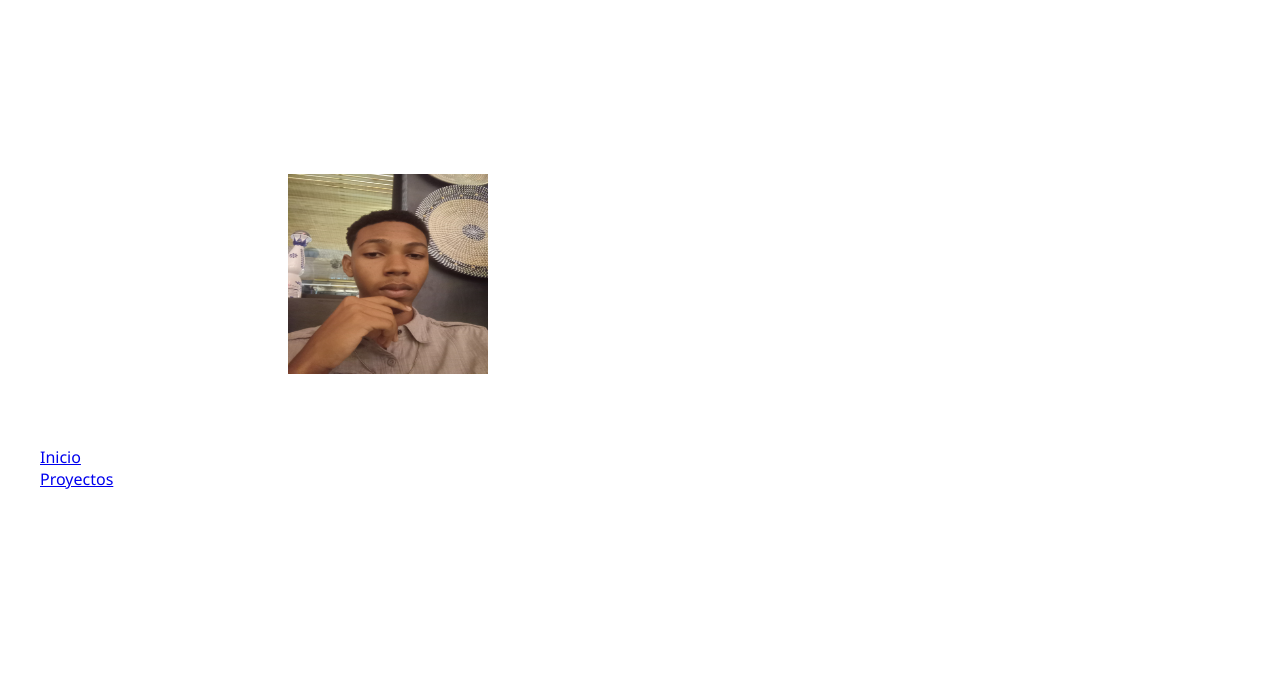
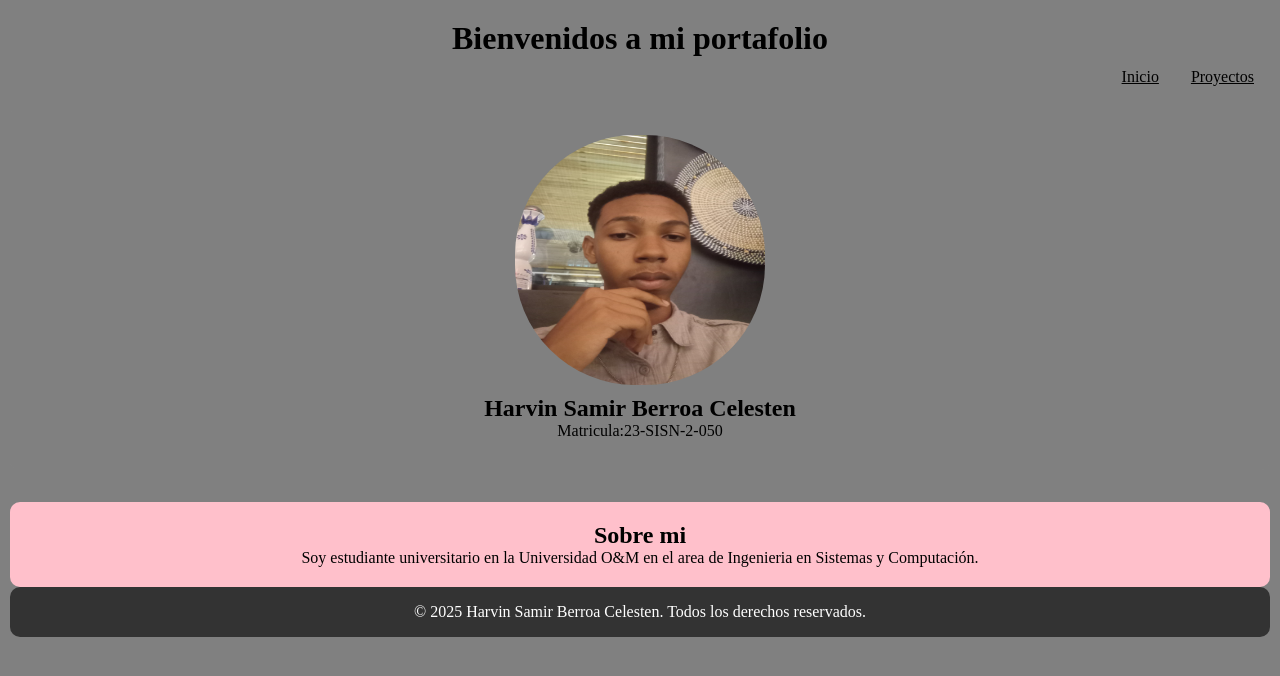
Before and after one commit to 6Harvin9/Portafolio1, a plain HTML site: page index.html in a window 1280 px wide. Drawn offline with Linux system fonts and the light colour scheme.

Commit message:
Update style.css

```diff
--- a/style.css
+++ b/style.css
@@ -1,105 +1,136 @@
-body {
+*{
     margin: 0;
-    font-family: 'Segoe UI', sans-serif;
-    background-color: linear-gradient(135deg, #004aad, #001b44);
-    color:white;
-    height: 100vh;
-    display: flex;
-    justify-content: center;
-    align-items: center;
+    padding: 0;
+    box-sizing: border-box;
+
+
+
+
+
 
 }
 
-.container {
-    display: flex;
-    background: rgba(255, 255, 255, 0.05);
-    border-radius: 15px;
-    overflow: hidden;
-    width: 80%;
+main {
+
+
+
+
+
     max-width: 1000px;
-    box-shadow: 0 0 15px rgba(0, 0, 0, 0.3);
+    margin: 0 auto;
+    padding: 20px;
+}
+
+
+
+
+
+
+
+
+body {
+    font-family: 'Times New Roman', Times, serif, sans-serif;
+    background-color: gray;
+    color: black;
+    padding: 10px;
+    border-radius: 10px;
+
+
+
+
 
 }
 
-.game-panel {
-    flex: 1;
-    padding: 30px;
+body.proyectos {
     display: flex;
     flex-direction: column;
-    justify-content: center;
+    min-height: 100vh;
+    background-color: gray;
+    margin: 0 auto;
 
 }
 
-h1 {
-    font-size: 2.5rem;
-    margin-bottom: 10px;
+body.proyectos main {
+    flex: 1;
+    text-align: center;
+    font-size: large;
+    margin: 30px auto;
 
 }
 
-p {
-    margin-bottom: 10px;
+header {
+    color: black;
+    text-align: center;
+    padding: 10px;
+
+
+
+
+
+    }
+
+nav ul {
+    display: flex;
+    justify-content: right;
+    gap: 2em;
+    margin: 5px auto;
+    padding: 6px;
+    list-style: none;
+}
+
+nav a {
+    color: black;
+    justify-content: center;
+
+
+
 
 }
 
-input{
-    padding: 12px;
-    font-size: 16px;
-    border-radius: 8px;
-    border: none;
-    outline: none;
-    width: 80%;
-    margin-bottom: 15px;
+section {
+    text-align: center;
+    padding: 20px;
+    background-color: gray;
+    margin : auto;
+    border-radius: 10px;
 
 }
 
-.buttons {
-    display: flex;
-    gap: 10px;
+img {
+    width: 250px;
+    height: 250px;
+    display: block;
+    margin: 0.5em auto;
+    border-radius: 120px;
+    text-align: center;
+}
+
+div {
+    text-align: center;
+    margin : 10px auto;
 
 }
 
-.btn {
-    padding: 10px 20px;
-    font-size: 16px;
-    border-radius: 8px;
-    cursor: pointer;
-    border: none;
+#sobre-mi {
+    color: black;
+    padding-top: 20px;
+    margin-top: 2em;
+    border-radius: 10px;
+ box-shadow: 0 4px 10px 0077ffda(0, 0, 0, 0.1);
+    text-align: center;
+    background-color: pink
+}
+footer {
+    text-align: center;
+    padding: 1em;
+    background-color: #333;
+    color: white;
+    width: auto;
+    position: relative;
+    border-radius: 10px;
 
-}
+    }
 
-.primary {
-    background-color: #007bff;
-    color: white;
-
-}
-
-.secondary {
-    background-color: #6c757d;
-    color: white;
-
-}
-
-.primary:hover {
-    background-color: #0056b3;
-
-}
-
-.secondary:hover {
-    background-color: #5a6268;
-
-}
-
-.imagen-panel {
-    flex: 1;
-    display: flex;
-    align-items: center;
-    justify-content: center;
-    background: rgba(255, 255, 255, 0.1);
-
-}
-
-.imagen-panel img {
-    max-width: 80%;
-    height: auto;
-
-}
+::-webkit-scrollbar {
+  width: 0px;
+  height: 0px;
```
